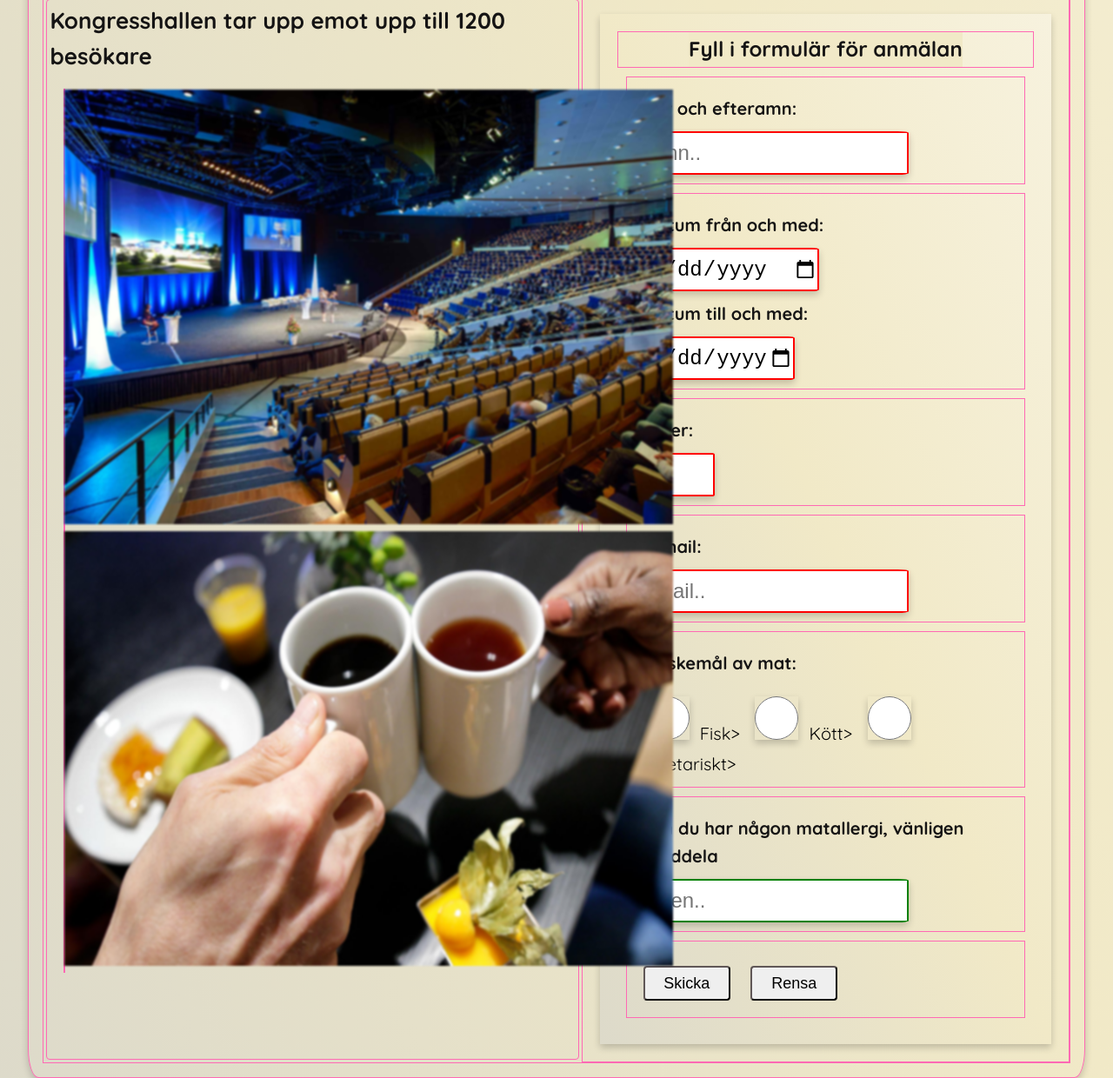
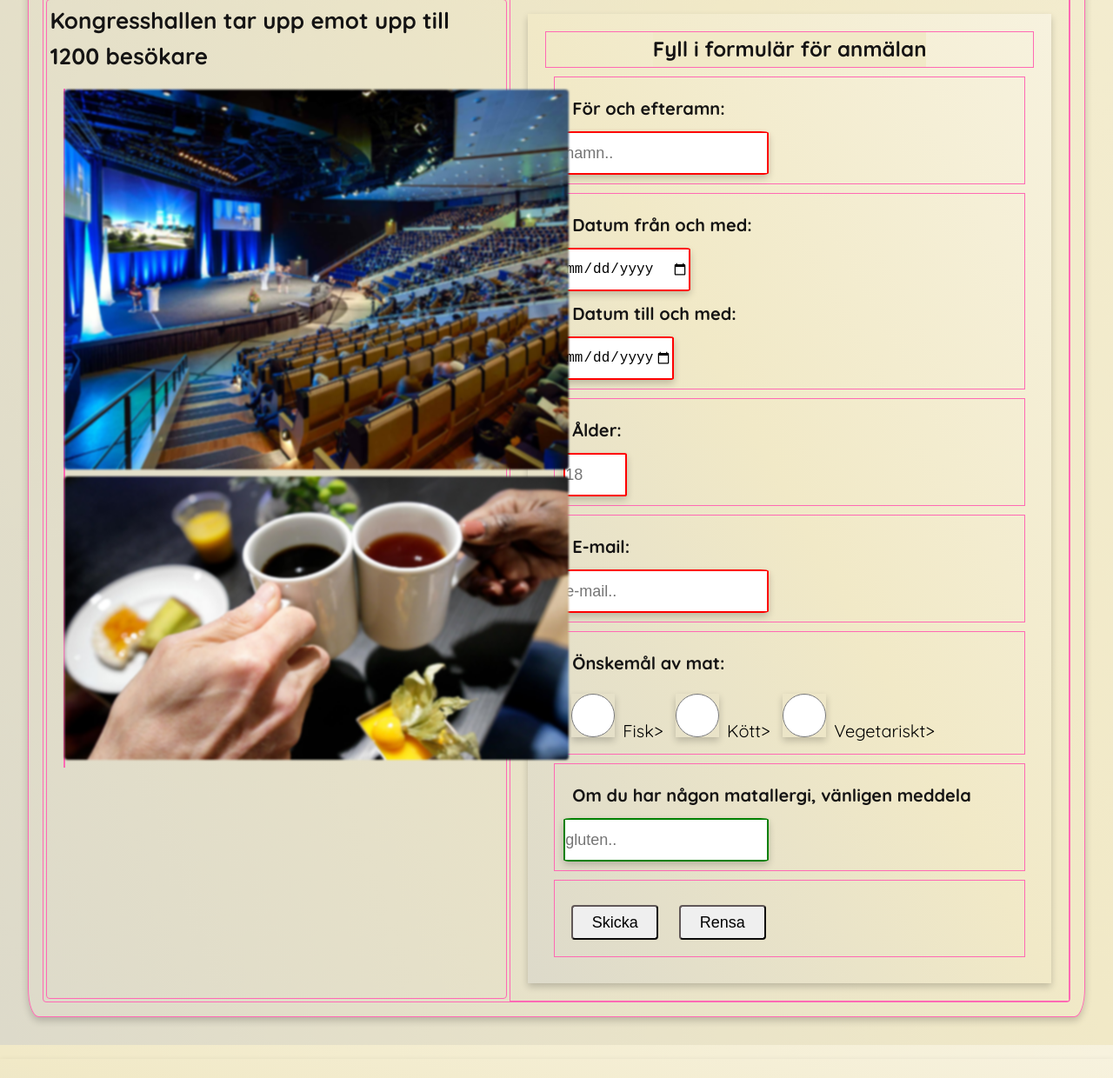
Before and after one commit to Saaris/konferens, a plain HTML site: page index.html in a window 1280 px wide. Shown: the part 2335-3575 px from the top of the page at 87% size. Drawn offline with Linux system fonts and the light colour scheme.

Commit message:
ändringar

```diff
--- a/index.css
+++ b/index.css
@@ -220,11 +220,18 @@ h6{
 }
 .konf-bild{
     filter: blur(1px);
+    border-radius: var(--b-radius);
+    width: 580px;
+    height: 500px"
 }
 .konf-form{
-    width: 100%;
+    width: auto;
     display: flex;
     flex-direction: row;
+    border-radius: var(--b-radius);
+}
+.formular{
+    width: 800px;
 }
 .type-allergy{
     display: flex;
@@ -276,9 +283,10 @@ a{
 
 }
 input{
-    font-size: larger;
+    font-size: large;
     border-radius: 4%;
     box-shadow: var(--b-shadow);
+
 }
 .input-large{
     height: 50px;
--- a/index.html
+++ b/index.html
@@ -111,8 +111,8 @@
         <h3>Kongresshallen tar upp emot upp till 1200 besökare</h3>
 
         <div class="sal-fika">
-    <img src="images/kongresshallen.jpg" alt="konferenssal" width="700" height="500" class="konf-bild">
-    <img src="images/bild-fika.jpg" alt="bild-fika" width="700" height="500" class="konf-bild">
+    <img src="images/kongresshallen.jpg" alt="konferenssal" class="konf-bild">
+    <img src="images/bild-fika.jpg" alt="bild-fika" class="konf-bild">
         </div>
     </section>
 
```
